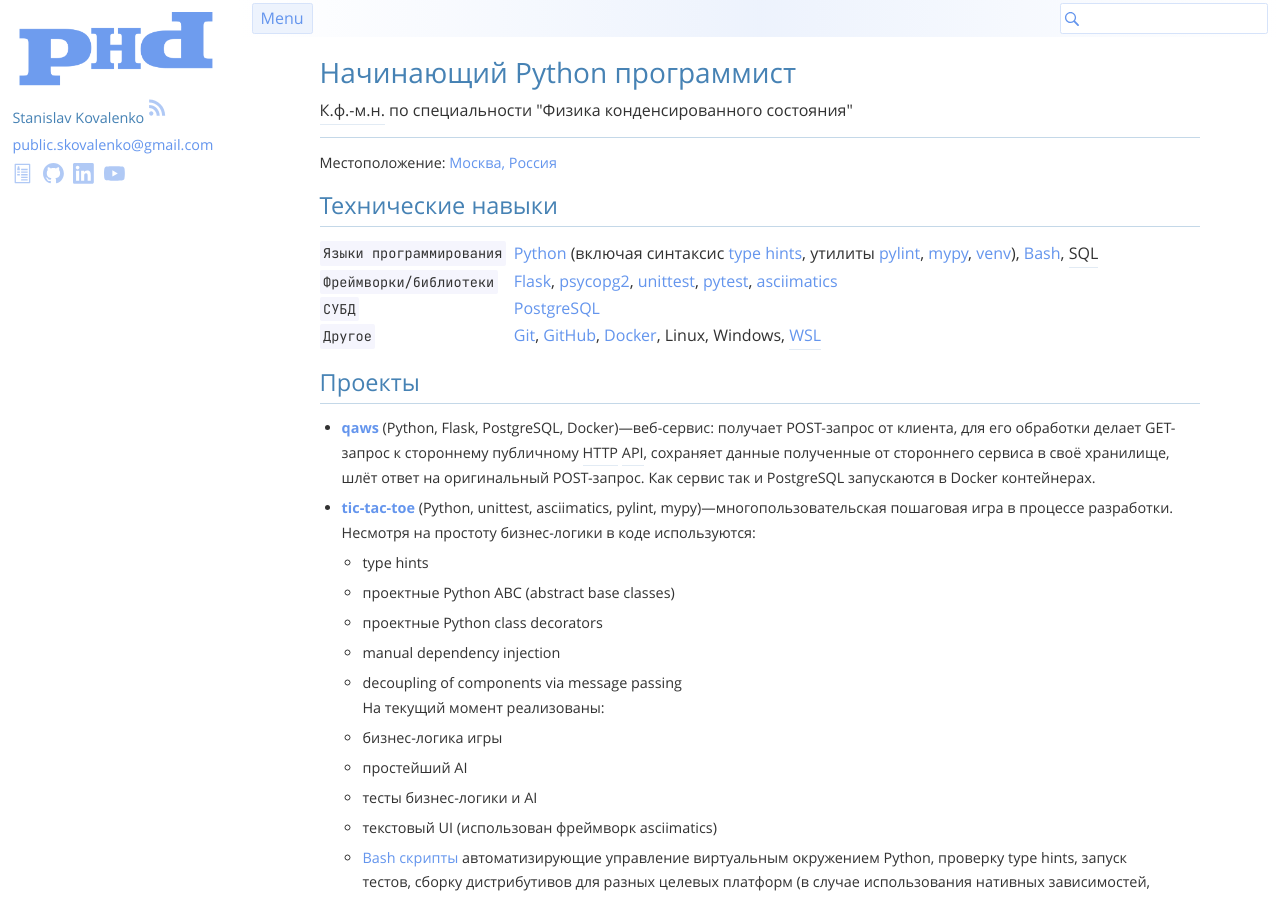
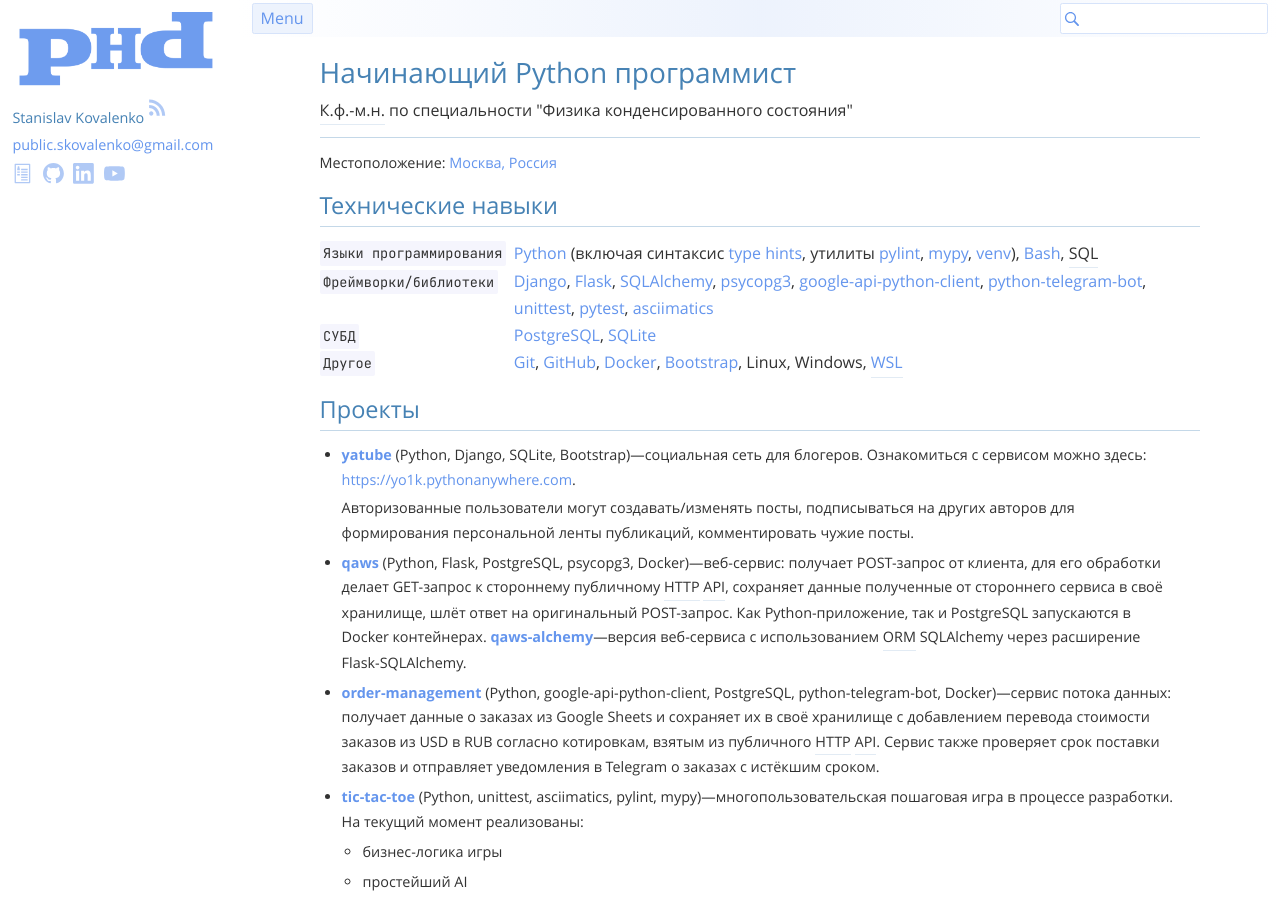
Before and after one commit to Yo1k/yo1k.github.io, a Jekyll site: the page built from resume.md, in a window 1280 px wide and 900 px high. Built offline with Jekyll 4.4.1, drawn with Linux system fonts in a browser that asks for light colours; some of the changed text lies outside the part shown.

Commit message:
Update `resume.md`: add new Python projects

```diff
--- a/resume.md
+++ b/resume.md
@@ -66,8 +66,12 @@ custom_description: Junior Python software engineer, PhD in Condensed Matter Phy
     <tr class="resume-table-no-background">
       <td><code>Фреймворки/библиотеки</code></td>
       <td>
+        <a href="https://www.djangoproject.com/">Django</a>,
         <a href="https://flask.palletsprojects.com/">Flask</a>,
-        <a href="https://www.psycopg.org/docs/index.html">psycopg2</a>,
+        <a href="https://www.sqlalchemy.org/">SQLAlchemy</a>,
+        <a href="https://www.psycopg.org/psycopg3/">psycopg3</a>,
+        <a href="https://googleapis.github.io/google-api-python-client/docs/">google-api-python-client</a>,
+        <a href="https://python-telegram-bot.org">python-telegram-bot</a>,
         <a href="https://docs.python.org/3.9/library/unittest.html?highlight=unittest#module-unittest">unittest</a>,
         <a href="https://docs.pytest.org">pytest</a>,
         <a href="https://asciimatics.readthedocs.io/en/stable/">asciimatics</a>
@@ -76,7 +80,8 @@ custom_description: Junior Python software engineer, PhD in Condensed Matter Phy
     <tr class="resume-table-no-background">
       <td><code>СУБД</code></td>
       <td>
-        <a href="https://www.postgresql.org/">PostgreSQL</a>
+        <a href="https://www.postgresql.org/">PostgreSQL</a>,
+        <a href="https://www.sqlite.org/index.html">SQLite</a>
       </td>
     </tr>
     <tr class="resume-table-no-background">
@@ -85,6 +90,7 @@ custom_description: Junior Python software engineer, PhD in Condensed Matter Phy
         <a href="https://git-scm.com/">Git</a>,
         <a href="https://github.com/Yo1k">GitHub</a>,
         <a href="https://www.docker.com/">Docker</a>,
+        <a href="https://getbootstrap.com/">Bootstrap</a>,
         Linux, Windows,
         <span markdown="1">[WSL]</span>
       </td>
@@ -97,19 +103,27 @@ custom_description: Junior Python software engineer, PhD in Condensed Matter Phy
 ---
 
 <div class="resume-experience" markdown="1">
+
+* **[yatube](https://github.com/Yo1k/yatube)**
+  (Python, Django, SQLite, Bootstrap)&mdash;социальная сеть для блогеров.
+  Ознакомиться с сервисом можно здесь: [https://yo1k.pythonanywhere.com](https://yo1k.pythonanywhere.com).
+
+  Авторизованные пользователи могут создавать/изменять посты,
+  подписываться на других авторов для формирования персональной ленты публикаций, комментировать чужие посты.
 * **[qaws](https://github.com/Yo1k/qaws-app)**
-  (Python, Flask, PostgreSQL, Docker)&mdash;веб-сервис: получает POST-запрос от клиента,
+  (Python, Flask, PostgreSQL, psycopg3, Docker)&mdash;веб-сервис: получает POST-запрос от клиента,
   для его обработки делает GET-запрос к стороннему публичному HTTP API, сохраняет данные полученные
-  от стороннего сервиса в своё хранилище, шлёт ответ на оригинальный POST-запрос. Как сервис так
+  от стороннего сервиса в своё хранилище, шлёт ответ на оригинальный POST-запрос. Как Python-приложение, так
   и PostgreSQL запускаются в Docker контейнерах.
+  **[qaws-alchemy](https://github.com/Yo1k/questions-service)**&mdash;версия веб-сервиса с использованием ORM
+  SQLAlchemy через расширение Flask-SQLAlchemy.
+* **[order-management](https://github.com/Yo1k/order-management)**
+  (Python, google-api-python-client, PostgreSQL, python-telegram-bot, Docker)&mdash;сервис потока данных:
+  получает данные о заказах из Google Sheets и сохраняет их в своё хранилище с добавлением
+  перевода стоимости заказов из USD в RUB согласно котировкам, взятым из публичного HTTP API. Сервис
+  также проверяет срок поставки заказов и отправляет уведомления в Telegram о заказах с истёкшим сроком.
 * **[tic-tac-toe](https://github.com/Yo1k/tic-tac-toe)**
   (Python, unittest, asciimatics, pylint, mypy)&mdash;многопользовательская пошаговая игра в процессе разработки.
-  Несмотря на простоту бизнес-логики в коде используются:
-  * type hints
-  * проектные Python ABC (abstract base classes)
-  * проектные Python class decorators
-  * manual dependency injection
-  * decoupling of components via message passing\\
   На текущий момент реализованы:
   * бизнес-логика игры
   * простейший AI
@@ -119,9 +133,6 @@ custom_description: Junior Python software engineer, PhD in Condensed Matter Phy
   автоматизирующие управление виртуальным окружением Python, проверку type hints, запуск тестов, сборку
   дистрибутивов для разных целевых платформ (в случае использования нативных зависимостей, платформа
   учитывается при поиске и скачивании подходящего артефакта)
-* **[sandbox-python](https://github.com/Yo1k/sandbox-python)**
-  (Python, PostgreSQL, psycopg2, pytest, pylint, mypy)&mdash;репозиторий для экспериментов, в том числе содержит
-  код использующий psycopg2 драйвер для чтения данных из PostgreSQL.
 </div>
 
 #### Опыт работы
@@ -129,15 +140,26 @@ custom_description: Junior Python software engineer, PhD in Condensed Matter Phy
 ---
 
 <div class="resume-experience" markdown="1">
+
   Самостоятельное обучение Python с использованием [официальной документации](https://docs.python.org/)
   (выработал навык быстрой ориентации в ней), текста различных [PEP]ов,
-  книги "[Python 3 Object-Oriented Programming](https://www.amazon.com/Python-Object-Oriented-Programming-maintainable-object-oriented/dp/1789615852)" by Dusty Phillips,
+  книги "[Python 3 Object-Oriented Programming](https://www.amazon.com/Python-Object-Oriented-Programming-maintainable-object-oriented/dp/1789615852)"
+  by [Dusty Phillips](https://dusty.phillips.codes),
   открытых лекций на канале [Computer Science Center](https://www.youtube.com/playlist?list=PLlb7e2G7aSpQhNphPSpcO4daaRPeVstku),
-  ресурсов [Stack Overflow](https://stackoverflow.com/) и [Real Python](https://realpython.com/).\\
+  ресурсов [Stack Overflow](https://stackoverflow.com/) и [Real Python](https://realpython.com/).
+
   Изучение SQL с использованием [bipp SQL tutorial](https://bipp.io/sql-tutorial),
   [официальной документации](https://www.postgresql.org/docs/current/sql-syntax.html) PostgreSQL,
   упражнений на [pgexercises.com](https://www.pgexercises.com).
 </div>
+
+<h6 class="resume-h">
+  <a href="https://yandex.ru/support/praktikum/" title="Яндекс Практикум">
+    <img src="{% link /assets/img/resume/yandex-practicum-logo.png %}" alt="Logo" style="width: auto; height: 1.1em;">
+    <span markdown="1">Яндекс Практикум</span>
+  </a>
+</h6>
+_Студент, направление ["Python-разработчик"](https://practicum.yandex.ru/backend-developer/)_ / <span class="resume-insignificant">Июнь 2022&ndash;настоящее время</span>
 
 <h6 class="resume-h">
   <a href="https://www.hse.ru/" title="НИУ ВШЭ">
```
Also changed, not shown: assets/img/resume/yandex-practicum-logo.png (added).
